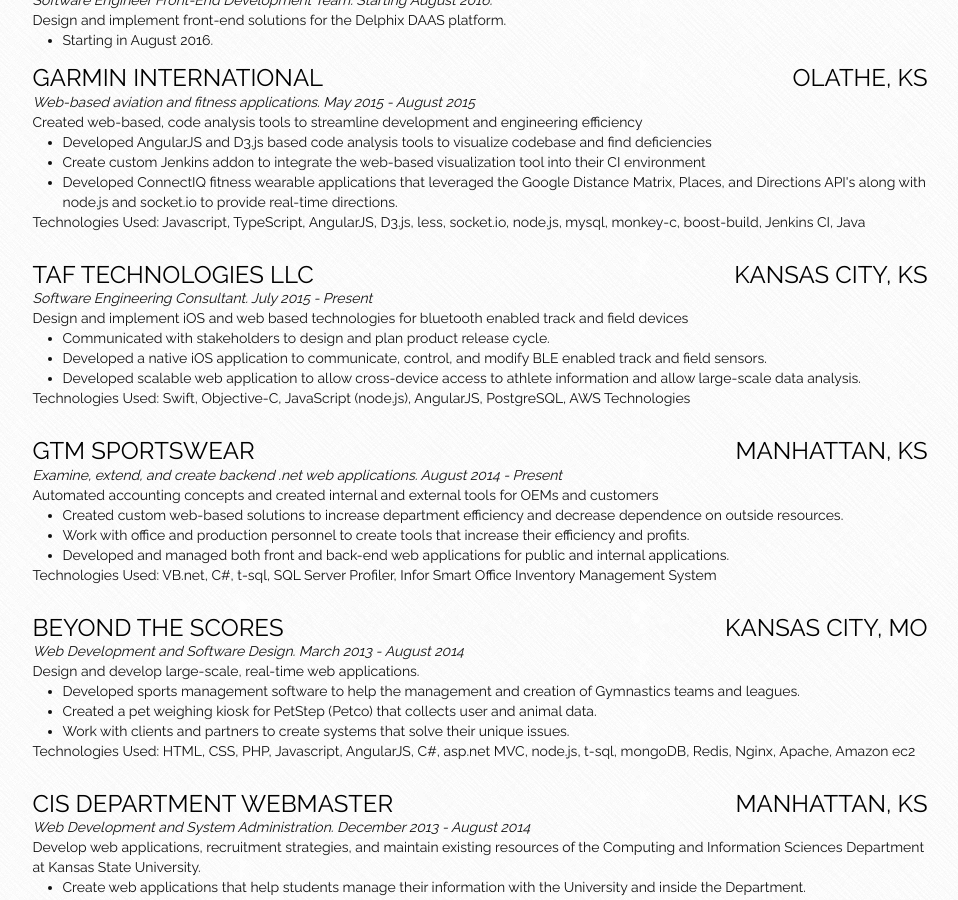
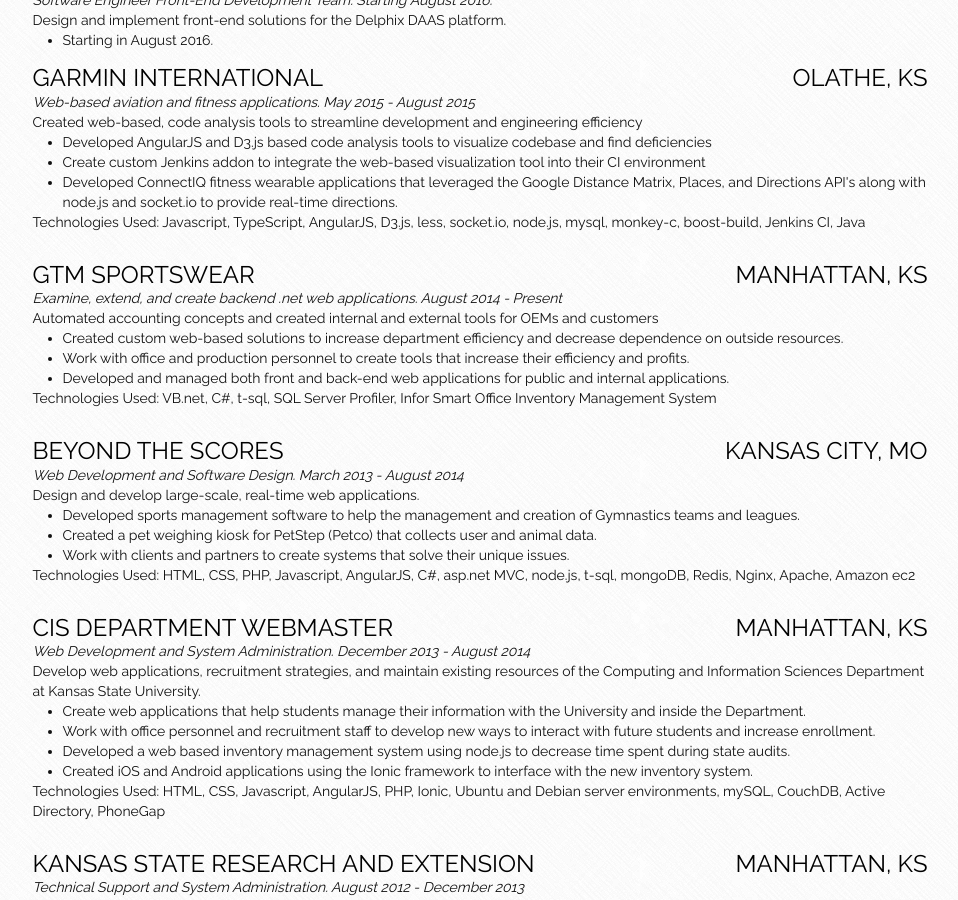
Before and after one commit to 121940kz/austingreen.info, a Jekyll site: the page built from index.html, in a window 1280 px wide and 900 px high, scrolled down 576 px. Shown: the whole window, without its empty margins (160-1118 px from the left). Built offline with Jekyll 4.4.1, drawn with Linux system fonts in a browser that asks for light colours.

Commit message:
Update information.json

```diff
--- a/_data/information.json
+++ b/_data/information.json
@@ -73,25 +73,6 @@
               }
             ],
             "technologies": "Javascript, TypeScript, AngularJS, D3.js, less, socket.io, node.js, mysql, monkey-c, boost-build, Jenkins CI, Java"
-          },
-          {
-            "name": "TAF Technologies LLC",
-            "url": "https://vaultunited.com/",
-            "location": "Kansas City, KS",
-            "subText": "Software Engineering Consultant. July 2015 - Present",
-            "description": "Design and implement iOS and web based technologies for bluetooth enabled track and field devices",
-            "involvement": [
-              {
-                "description": "Communicated with stakeholders to design and plan product release cycle."
-              },
-              {
-                "description": "Developed a native iOS application to communicate, control, and modify BLE enabled track and field sensors."
-              },
-              {
-                "description": "Developed scalable web application to allow cross-device access to athlete information and allow large-scale data analysis."
-              }
-            ],
-            "technologies": "Swift, Objective-C, JavaScript (node.js), AngularJS, PostgreSQL, AWS Technologies"
           },
           {
             "name": "GTM Sportswear",
```
